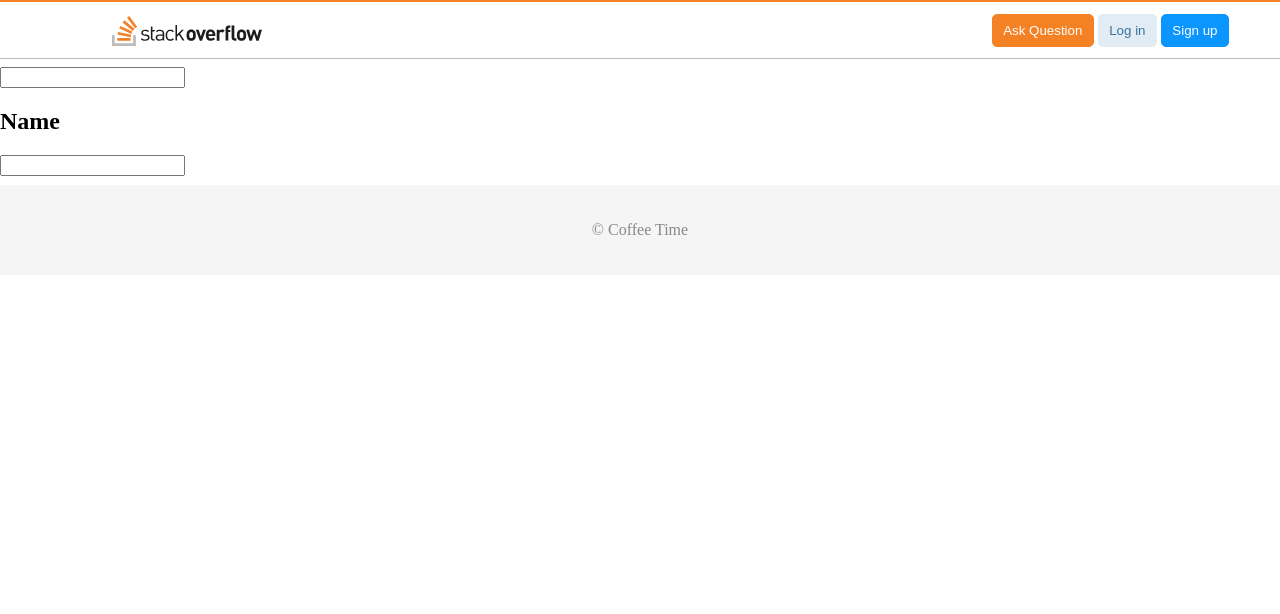
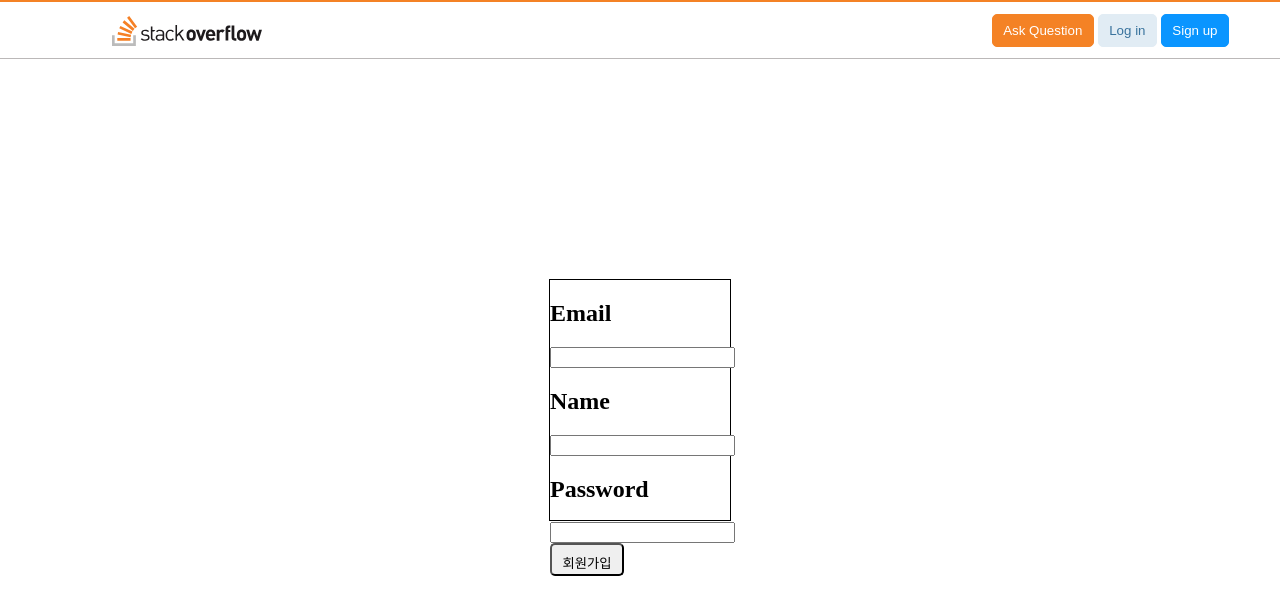
Before and after one commit to codestates-seb/seb45_pre_020, a React (Create React App) app in the folder Client/stackoverflowclient/: page /signup in a window 1280 px wide. Shown: the top 614 px of the page. Built offline with nearby package versions, Linux system fonts and the light colour scheme.

Commit message:
서버 문제

```diff
--- a/Client/stackoverflowclient/src/Pages/Login/Login.js
+++ b/Client/stackoverflowclient/src/Pages/Login/Login.js
@@ -22,7 +22,7 @@ export default function Login() {
     const userinfo = { inputEmail, inputPw };
 
     axios
-      .post('/auths/process_login', userinfo)
+      .post('https://fc05-221-150-55-48.ngrok-free.app/coffeeTime', userinfo)
       .then((response) => {
         console.log(response.data.message);
         dispatch(login(response.data.user));
--- a/Client/stackoverflowclient/src/Pages/Signup/Signup.css
+++ b/Client/stackoverflowclient/src/Pages/Signup/Signup.css
@@ -0,0 +1,9 @@
+.signup_form {
+  height: 240px;
+  width: 180px;
+  position: absolute;
+  top: 50%;
+  left: 50%;
+  transform: translate(-50%, -50%);
+  border: solid 1px black;
+}
--- a/Client/stackoverflowclient/src/Pages/Signup/Signup.js
+++ b/Client/stackoverflowclient/src/Pages/Signup/Signup.js
@@ -27,7 +27,7 @@ export default function Signup() {
     const newUser = { inputName, inputEmail, inputPw };
 
     axios
-      .post('/', newUser) // 회원정보 서버로 전달
+      .post('/coffeeTime', newUser) // 회원정보 서버로 전달
       .then((response) => {
         console.log(response.data.message); // 백엔드에서 보낸 응답 메시지
         dispatch(signup(newUser)); // 리덕스 스토어 상태 업데이트
@@ -38,7 +38,7 @@ export default function Signup() {
   };
 
   return (
-    <div>
+    <div className="signup_form">
       <h2>Email</h2>
       <input type="text" value={inputName} onChange={handleInputName} />
       <h2>Name</h2>
--- a/Client/stackoverflowclient/src/components/footer/footer.css
+++ b/Client/stackoverflowclient/src/components/footer/footer.css
@@ -4,7 +4,7 @@ footer {
   width: 100vw;
   position: relative;
   transform: translateY(-100%);
-  height: ;
+  height: 50px;
   text-align: center;
 }
 
```
Also changed, not shown: Client/stackoverflowclient/src/setupProxy.js (added, +11 -0 lines).
